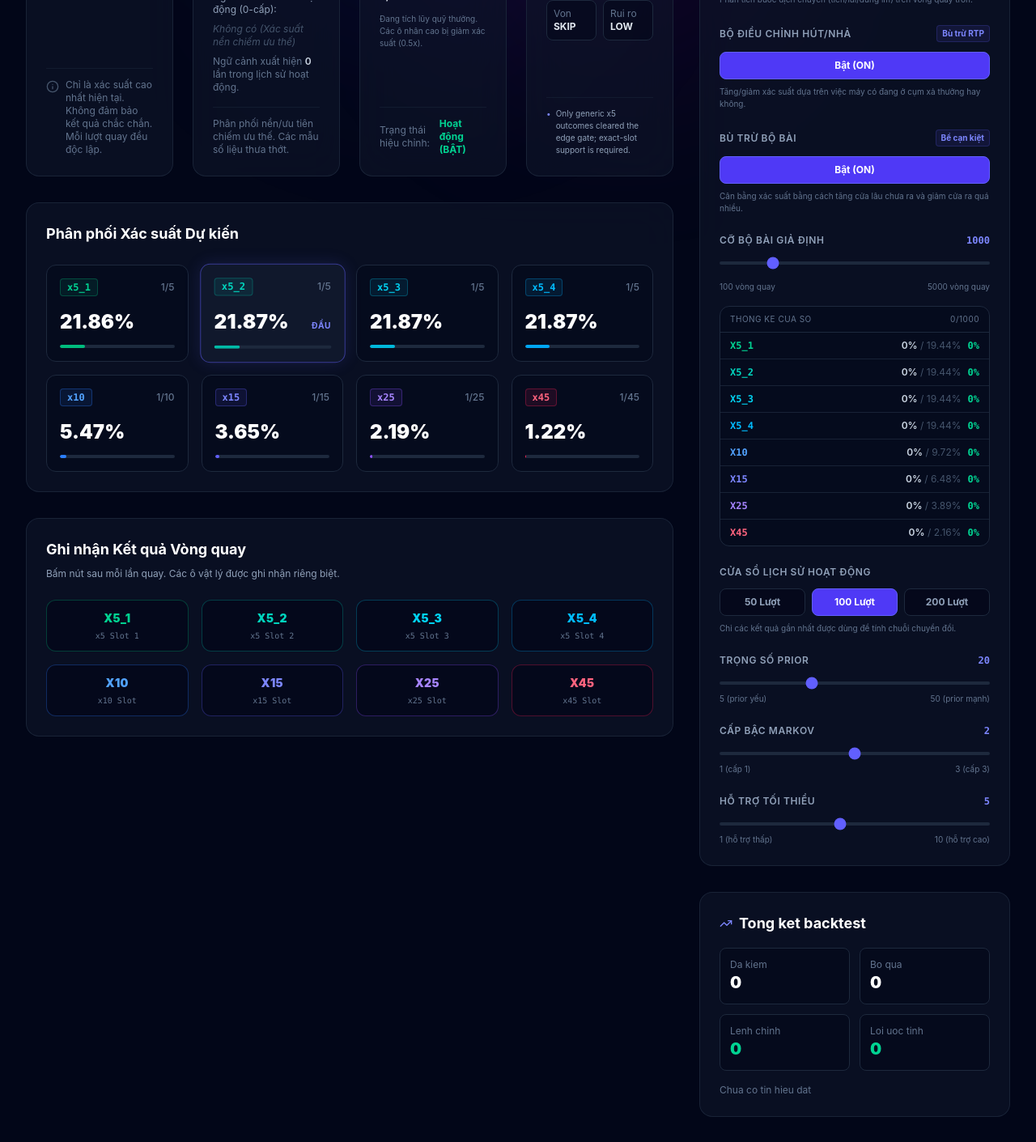
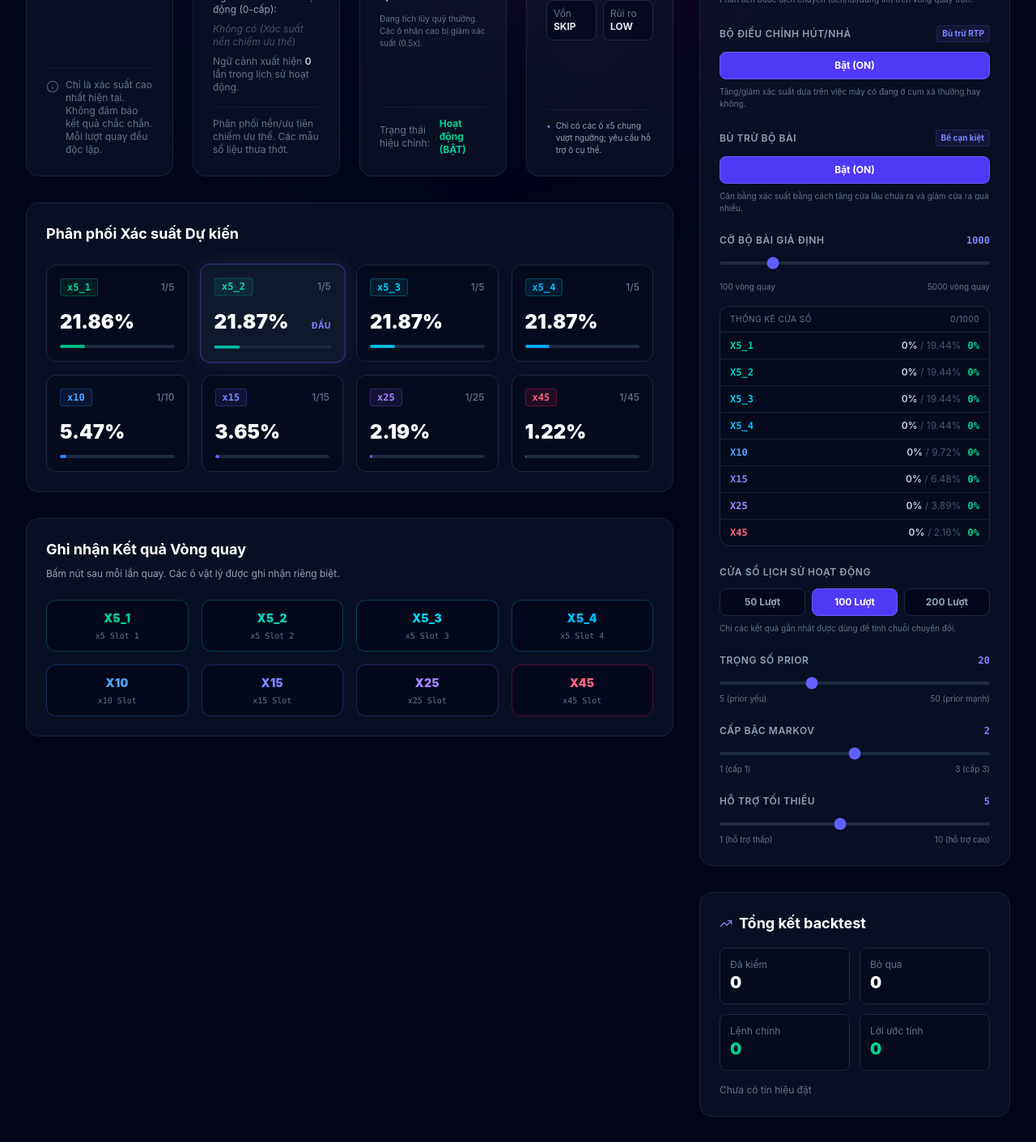
Before and after one commit to patdev495/hiya-app, a React (Vite) app: page / in a window 1280 px wide. Shown: the part 340-1751 px from the top of the page at 81% size. Built offline with nearby package versions, Linux system fonts and the light colour scheme.

Commit message:
i18n: add proper Vietnamese diacritics to UI and translate signal reasons

```diff
--- a/src/App.tsx
+++ b/src/App.tsx
@@ -78,6 +78,27 @@ const getSignalTone = (action: string): string => {
 
 const formatSignalTarget = (target: string | null): string => {
   return target ? target.replace('_', ' ').toUpperCase() : 'SKIP';
+};
+
+const translateReason = (reason: string, lang: Language): string => {
+  if (lang === 'en') return reason;
+
+  // Match outcome clear message (e.g. x5_3 clears break-even plus safety margin.)
+  const outcomeClearMatch = reason.match(/^(\w+) clears break-even plus safety margin\.$/);
+  if (outcomeClearMatch) {
+    return `${outcomeClearMatch[1].toUpperCase()} vượt điểm hòa vốn + biên an toàn.`;
+  }
+
+  const dict: Record<string, string> = {
+    'Exact x5 slot has strong supported evidence.': 'Ô x5 cụ thể có bằng chứng hỗ trợ mạnh mẽ.',
+    'No outcome clears break-even plus safety margin.': 'Không có ô nào vượt điểm hòa vốn + biên an toàn.',
+    'Only generic x5 outcomes cleared the edge gate; exact-slot support is required.': 'Chỉ có các ô x5 chung vượt ngưỡng; yêu cầu hỗ trợ ô cụ thể.',
+    'Hot regime supports large-outcome targets.': 'Chế độ Hot hỗ trợ mục tiêu ô nhân lớn.',
+    'Cold regime conflicts with large-outcome targets.': 'Chế độ Cold xung đột với mục tiêu ô nhân lớn.',
+    'Transition evidence has medium or high support.': 'Bằng chứng chuyển cảnh có hỗ trợ trung bình hoặc cao.',
+  };
+
+  return dict[reason] || reason;
 };
 
 const DEMO_HISTORY: Outcome[] = [
@@ -515,7 +536,7 @@ export default function App() {
                   {bettingSignal.reasons.slice(0, 3).map((reason) => (
                     <div key={reason} className="text-[10px] text-slate-400 flex gap-1.5">
                       <span className="text-indigo-400">•</span>
-                      <span>{reason}</span>
+                      <span>{translateReason(reason, language)}</span>
                     </div>
                   ))}
                 </div>
--- a/src/locales.ts
+++ b/src/locales.ts
@@ -169,7 +169,7 @@ export const translations = {
     deckSizeLabel: 'Cỡ bộ bài giả định',
     deckSpins: 'vòng quay',
     deckAdjusterDesc: 'Cân bằng xác suất bằng cách tăng cửa lâu chưa ra và giảm cửa ra quá nhiều.',
-    deckWindowStats: 'Thong ke cua so',
+    deckWindowStats: 'Thống kê cửa sổ',
     activeHistoryWindow: 'Cửa sổ lịch sử hoạt động',
     presetSpins: 'Lượt',
     windowDesc: 'Chỉ các kết quả gần nhất được dùng để tính chuỗi chuyển đổi.',
@@ -196,20 +196,20 @@ export const translations = {
     displacementNone: 'Dịch chuyển: Không di chuyển',
     slots: 'ô',
     targetOutcome: 'Mục tiêu dự kiến',
-    bettingSignal: 'Tin hieu dat',
-    edgeGate: 'Nguong edge',
-    'signalAction_skip': 'Bo qua',
-    'signalAction_probe': 'Thu nho',
-    'signalAction_normal': 'Binh thuong',
-    'signalAction_tiny-shot': 'Ve phu',
-    stakeLevel: 'Von',
-    riskLevel: 'Rui ro',
-    backtestSummary: 'Tong ket backtest',
-    evaluatedSpins: 'Da kiem',
-    skippedSpins: 'Bo qua',
-    normalSignals: 'Lenh chinh',
-    estimatedReturn: 'Loi uoc tinh',
-    noBacktestSignals: 'Chua co tin hieu dat',
+    bettingSignal: 'Tín hiệu đặt',
+    edgeGate: 'Ngưỡng edge',
+    'signalAction_skip': 'Bỏ qua',
+    'signalAction_probe': 'Thử nhỏ',
+    'signalAction_normal': 'Bình thường',
+    'signalAction_tiny-shot': 'Vé phụ',
+    stakeLevel: 'Vốn',
+    riskLevel: 'Rủi ro',
+    backtestSummary: 'Tổng kết backtest',
+    evaluatedSpins: 'Đã kiểm',
+    skippedSpins: 'Bỏ qua',
+    normalSignals: 'Lệnh chính',
+    estimatedReturn: 'Lời ước tính',
+    noBacktestSignals: 'Chưa có tín hiệu đặt',
     displacementLabels: {
       stay: 'Đứng im',
       fwd1: '+1 (Tiến 1)',
```
